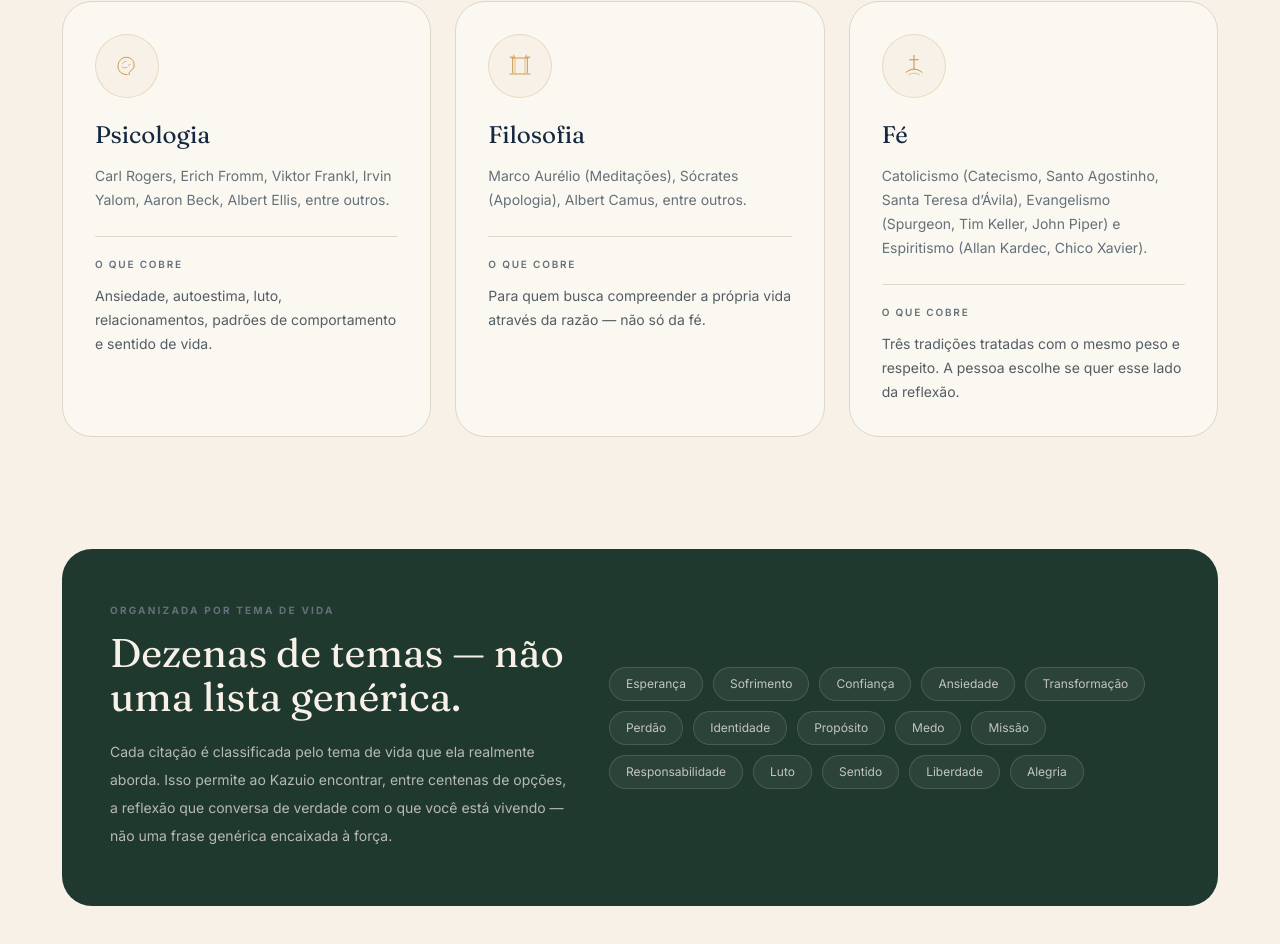
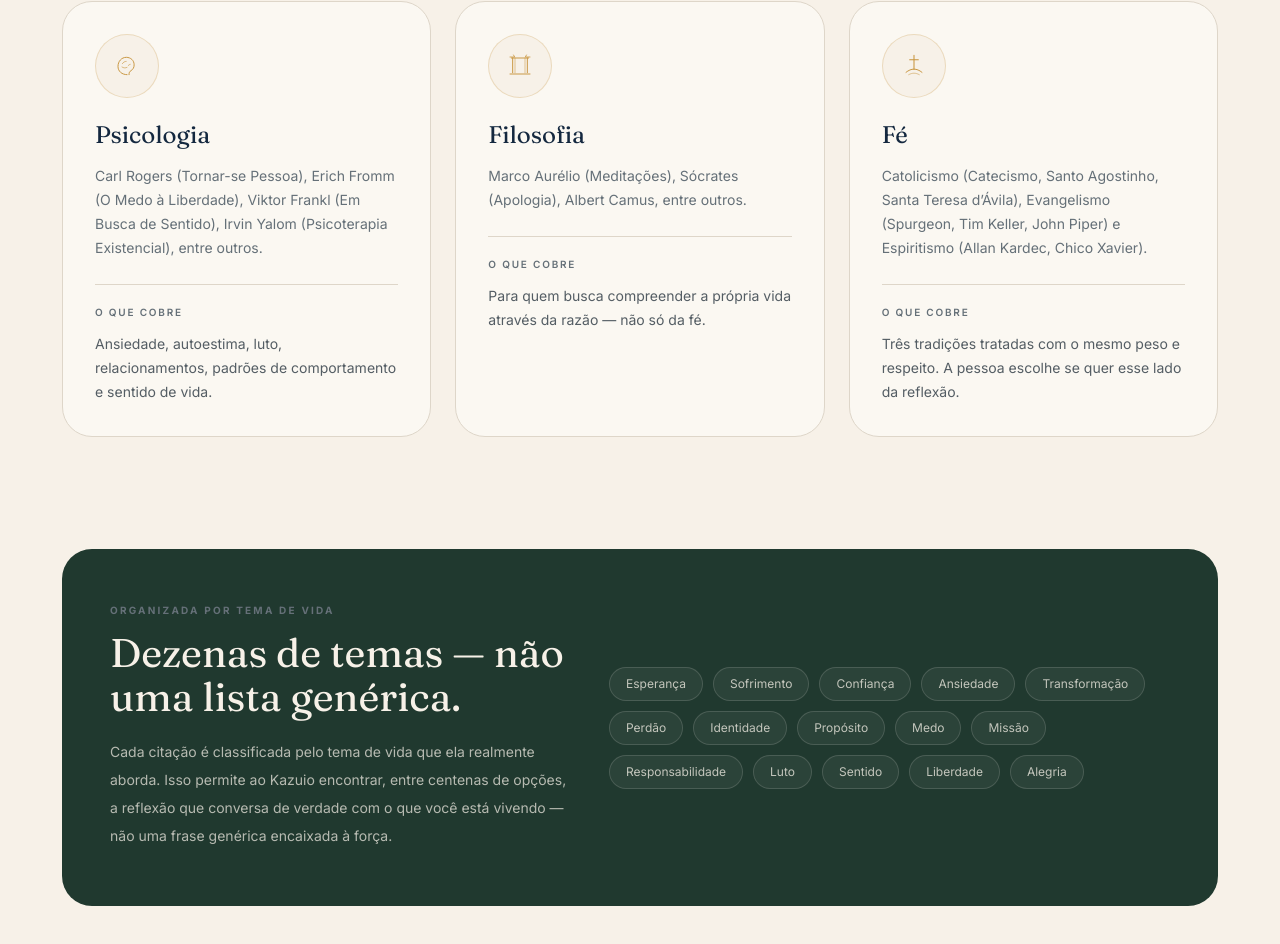
Before and after one commit to fideskey/kazuio, a Next.js app: page /biblioteca in a window 1280 px wide. Shown: the part 1076-2020 px from the top of the page. Built offline with nearby package versions, Linux system fonts and the light colour scheme.

Commit message:
Atualizar Biblioteca (landing) com obras reais de Psicologia agora que a lacuna foi preenchida: Rogers (Tornar-se Pessoa), Fromm (O Medo à Liberdade), Frankl (Em Busca de Sentido), Yalom (Psicoterapia Existencial).

```diff
--- a/app/biblioteca/page.tsx
+++ b/app/biblioteca/page.tsx
@@ -13,7 +13,7 @@ const PILARES = [
   {
     icon: PsychologyIcon,
     label: 'Psicologia',
-    autores: 'Carl Rogers, Erich Fromm, Viktor Frankl, Irvin Yalom, Aaron Beck, Albert Ellis, entre outros.',
+    autores: 'Carl Rogers (Tornar-se Pessoa), Erich Fromm (O Medo à Liberdade), Viktor Frankl (Em Busca de Sentido), Irvin Yalom (Psicoterapia Existencial), entre outros.',
     cobre: 'Ansiedade, autoestima, luto, relacionamentos, padrões de comportamento e sentido de vida.',
   },
   {
```
